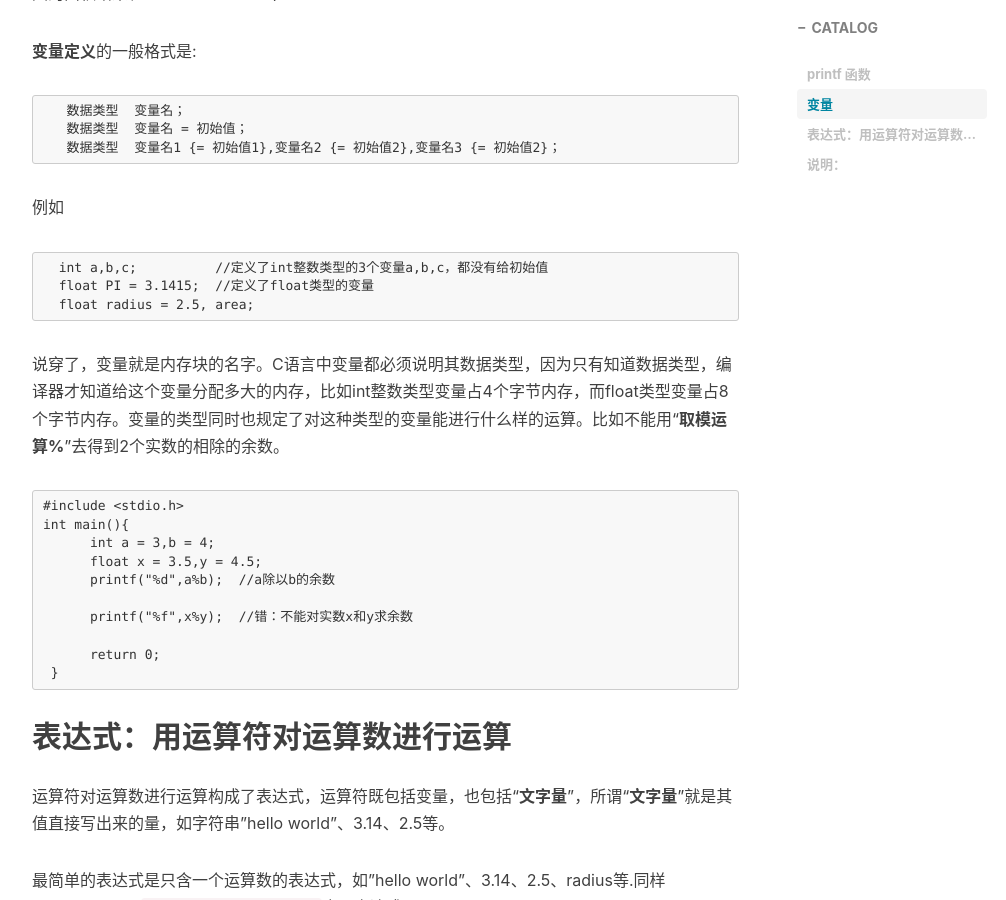
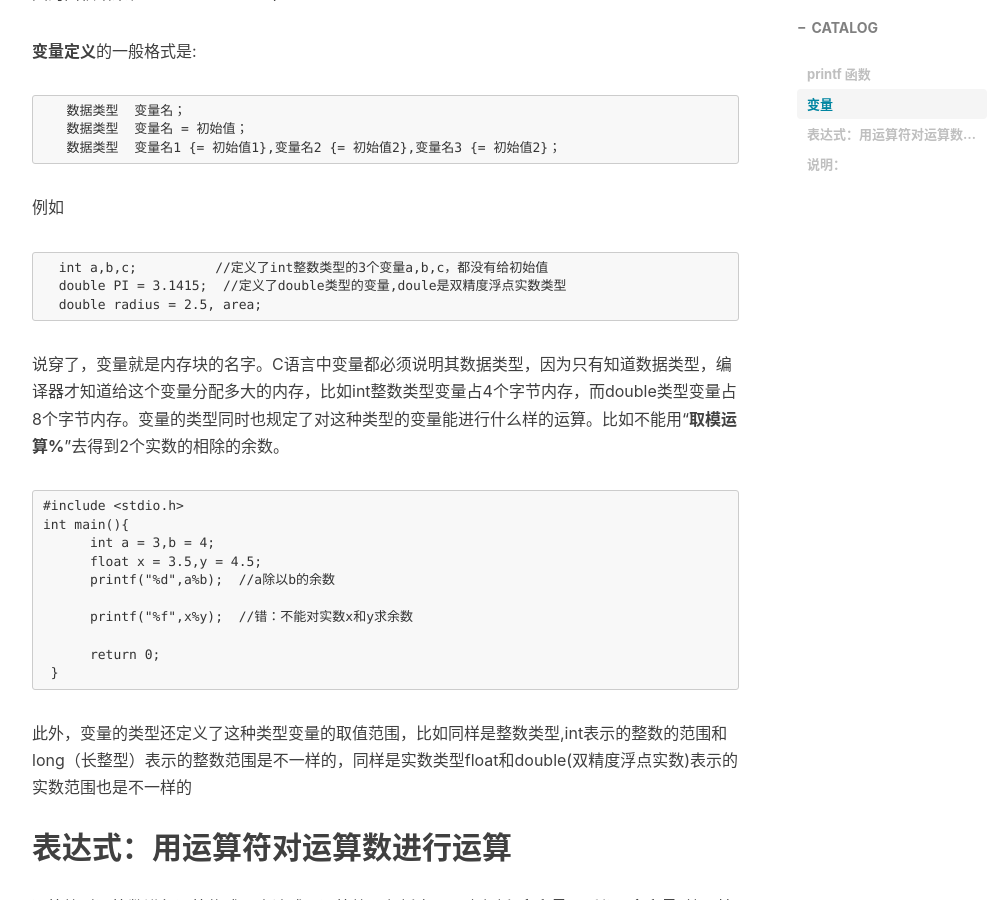
Before and after one commit to xuepro/xuepro.github.io, a Jekyll site: the page built from _posts/2017-10-30-2.C语言教程-我们来计算吧.md, in a window 1280 px wide and 900 px high, scrolled down 3981 px. Shown: the whole window, without its empty margins (233-1239 px from the left). Built offline with Jekyll 4.4.1, drawn with Linux system fonts in a browser that asks for light colours; nearby versions of some CDN libraries; comment, search, counter and statistics services are not loaded.

Commit message:
Update 2017-10-30-2.C语言教程-我们来计算吧.md

````diff
--- a/_posts/2017-10-30-2.C语言教程-我们来计算吧.md
+++ b/_posts/2017-10-30-2.C语言教程-我们来计算吧.md
@@ -157,10 +157,10 @@ int main(){
 例如
 ```
   int a,b,c;          //定义了int整数类型的3个变量a,b,c，都没有给初始值
-  float PI = 3.1415;  //定义了float类型的变量
-  float radius = 2.5, area;
+  double PI = 3.1415;  //定义了double类型的变量,doule是双精度浮点实数类型
+  double radius = 2.5, area;
 ```
-说穿了，变量就是内存块的名字。C语言中变量都必须说明其数据类型，因为只有知道数据类型，编译器才知道给这个变量分配多大的内存，比如int整数类型变量占4个字节内存，而float类型变量占8个字节内存。变量的类型同时也规定了对这种类型的变量能进行什么样的运算。比如不能用“**取模运算%**”去得到2个实数的相除的余数。
+说穿了，变量就是内存块的名字。C语言中变量都必须说明其数据类型，因为只有知道数据类型，编译器才知道给这个变量分配多大的内存，比如int整数类型变量占4个字节内存，而double类型变量占8个字节内存。变量的类型同时也规定了对这种类型的变量能进行什么样的运算。比如不能用“**取模运算%**”去得到2个实数的相除的余数。
 
 ```
 #include <stdio.h>
@@ -174,7 +174,7 @@ int main(){
       return 0;
  }
 ```
-
+此外，变量的类型还定义了这种类型变量的取值范围，比如同样是整数类型,int表示的整数的范围和long（长整型）表示的整数范围是不一样的，同样是实数类型float和double(双精度浮点实数)表示的实数范围也是不一样的
 
 
 ## 表达式：用运算符对运算数进行运算
````
